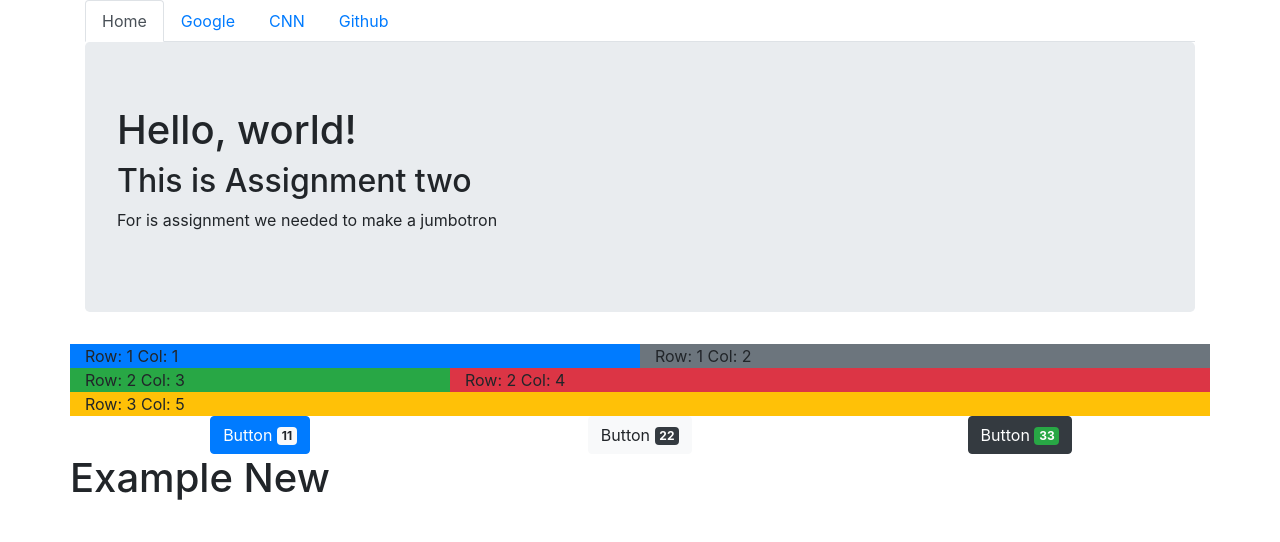
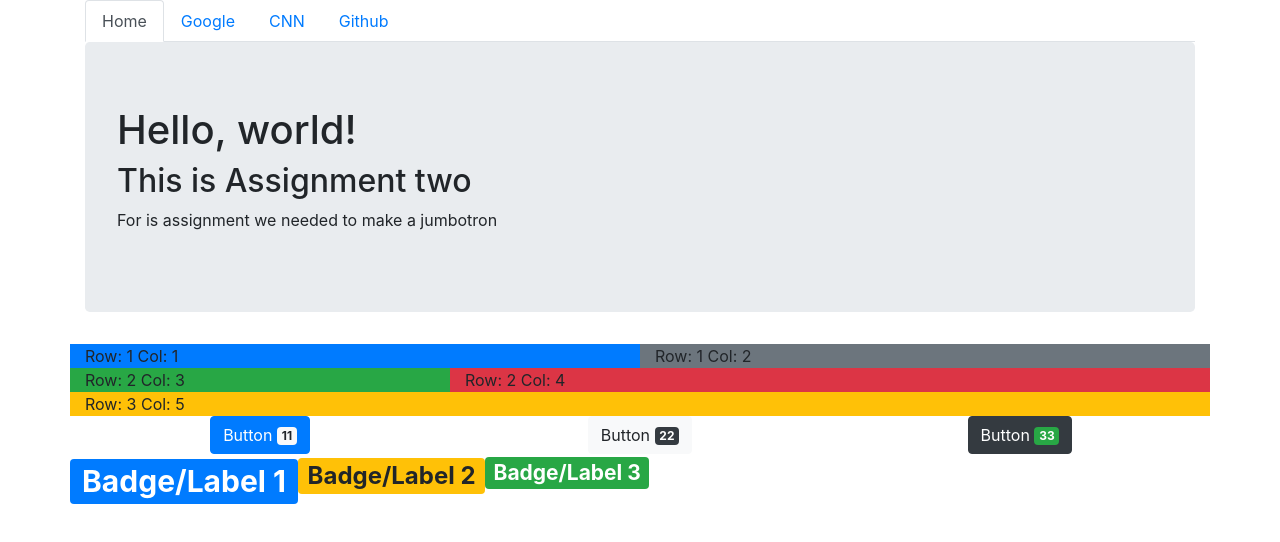
Before and after one commit to amcclead/Bootcamp-Test-Assignment2, a plain HTML site: page index.html in a window 1280 px wide. Drawn offline with nearby package versions, Linux system fonts and the light colour scheme.

Commit message:
Add new badges

```diff
--- a/index.html
+++ b/index.html
@@ -54,8 +54,14 @@
         <button type="button" class="btn btn-dark">Button <span class="badge badge-success">33</span></button>
       </div>
 
-<h1>Example <span class="label label-primary">New</span></h1>
+      <h1><span class="badge badge-primary">Badge/Label 1</span></h1>
+
+      <h2><span class="badge badge-warning">Badge/Label 2</span></h2>
+
+      <h3><span class="badge badge-success">Badge/Label 3</span></h3>
+
     </div>
+
 
   </div>
 
```
